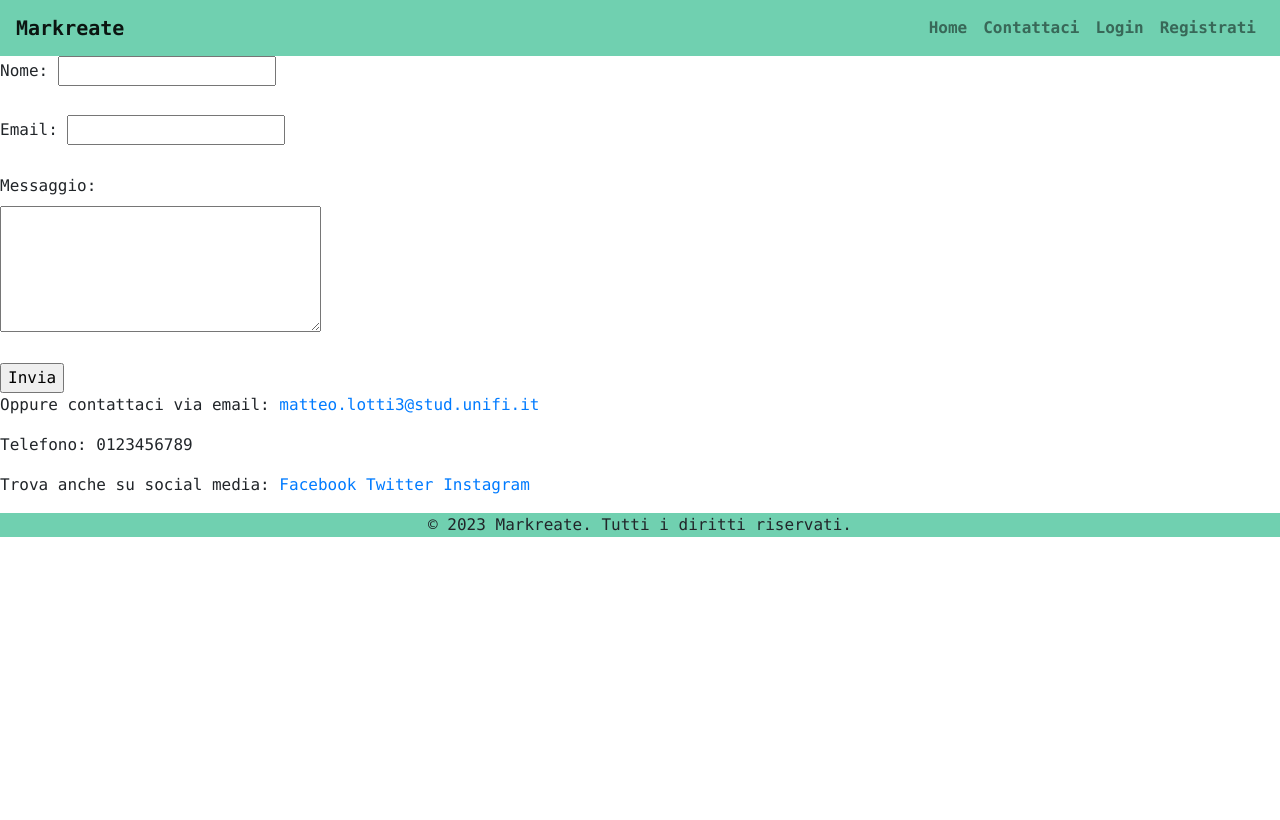
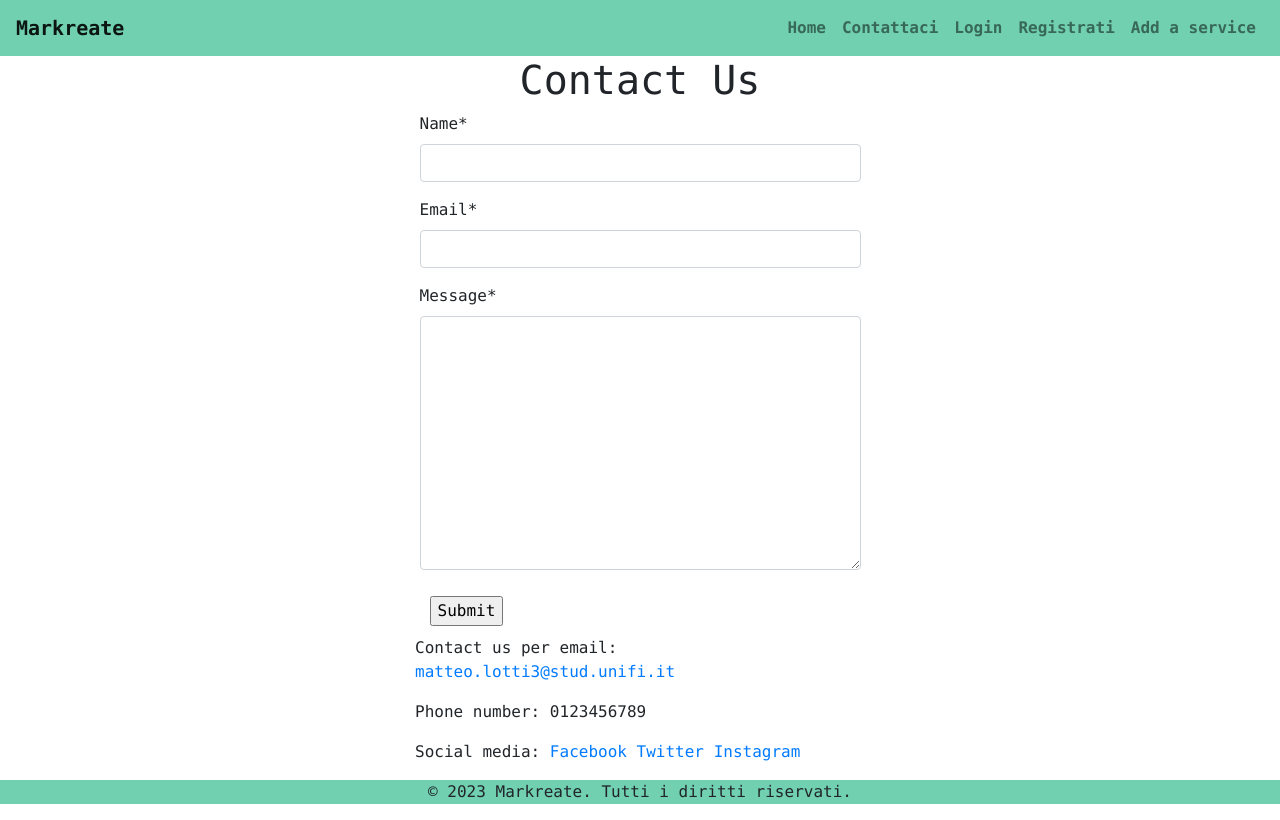
Before and after one commit to teolotti/Markreate, a Django app: page /contact/ in a window 1280 px wide. Before the commit the page ends 537 px from the top, so only its background shows below. Run offline with Django 4.2, Linux system fonts and the light colour scheme; parts of the project's set-up code (start-up, migrations or seed data) failed here and were passed over; some libraries are stand-ins or nearby versions.

Commit message:
edit gestito

```diff
--- a/accounts/models.py
+++ b/accounts/models.py
@@ -18,7 +18,7 @@
 
 class Seller(models.Model):
     user = models.OneToOneField(User, on_delete=models.CASCADE, primary_key=True)
-    profile_pic = models.ImageField()
+    profile_pic = models.ImageField(upload_to='profile_pics')
     profession = models.CharField(max_length=200, default=None, blank=True, null=True)
     personal_info = models.TextField(default=None, blank=True, null=True)
 
--- a/accounts/urls.py
+++ b/accounts/urls.py
@@ -10,5 +10,6 @@
     path('logout/', views.logoutUser, name='logout'),
     path('becomeSeller/', views.becomeSeller, name='becomeSeller'),
     path('profile/', views.profile, name='profile'),
-    path('profile/services/', views.yourServices, name='yourServices'),
+    path('profile/services/', include('pages.urls')),
+    path('profile/edit/', views.edit_profile, name='editProfile'),
 ] + static(settings.MEDIA_URL, document_root=settings.MEDIA_ROOT)
--- a/pages/admin.py
+++ b/pages/admin.py
@@ -1,7 +1,7 @@
 from django.contrib import admin
-from .models import Service
-
+from .models import Service, Order
 
 # Register your models here.
 
 admin.site.register(Service)
+admin.site.register(Order)
--- a/pages/forms.py
+++ b/pages/forms.py
@@ -22,6 +22,12 @@
         fields = ['title', 'description', 'image', 'price']
 
 
+class EditServiceForm(ModelForm):
+    class Meta:
+        model = Service
+        fields = ['title', 'description', 'image', 'price']
+
+
 class ContactForm(forms.Form):
     name = forms.CharField(max_length=100)
     email = forms.EmailField()
--- a/pages/models.py
+++ b/pages/models.py
@@ -9,7 +9,7 @@
 class Service(models.Model):
     title = models.CharField(max_length=200)
     description = models.TextField()
-    image = models.ImageField()
+    image = models.ImageField(upload_to='service_images')
     price = models.FloatField()
     seller = models.ForeignKey(Seller, default=None, on_delete=models.CASCADE)
 
--- a/pages/views.py
+++ b/pages/views.py
@@ -1,5 +1,9 @@
+from django.contrib import messages
+from django.contrib.auth.decorators import login_required
 from django.core.mail import send_mail
-from django.shortcuts import render
+from django.shortcuts import render, redirect, get_object_or_404
+
+from .forms import CreateServiceForm, EditServiceForm, ContactForm
 from .models import Service
 
 
@@ -12,9 +16,70 @@
 
 
 def contact(request):
+    form = ContactForm()
     if request.method == 'POST':
-        # Gestisci i dati del modulo di contatto inviati
-        name = request.POST.get('name')
-        email = request.POST.get('email')
-        message = request.POST.get('message')
-    return render(request, 'contact.html')
+        form = ContactForm(request.POST)
+        if form.is_valid():
+            messages.success(request, 'Your message has been sent successfully.')
+    context = {'form': form}
+    return render(request, 'contact.html', context)
+
+
+@login_required(login_url='login')
+def yourServices(request):
+    if request.user.groups.filter(name='Sellers Group').exists():
+        services = Service.objects.filter(seller=request.user.seller)
+        context = {'services': services}
+        return render(request, 'accounts/yourServices.html', context)
+    else:
+        return redirect('BecomeSeller')
+
+
+@login_required(login_url='login')
+def create_service(request):
+    if not request.user.groups.filter(name='Sellers Group').exists():
+        return redirect('BecomeSeller')
+    else:
+        form = CreateServiceForm()
+
+    if request.method == 'POST':
+        form = CreateServiceForm(request.POST, request.FILES)
+        if form.is_valid():
+            service = form.save(commit=False)
+            service.seller = request.user.seller
+            service.save()
+            return redirect('yourServices')
+    context = {'form': form}
+    return render(request, 'accounts/service_form.html', context)
+
+
+@login_required(login_url='login')
+def edit_service(request, id):
+    if not request.user.groups.filter(name='Sellers Group').exists():
+        return redirect('BecomeSeller')
+    else:
+        form = EditServiceForm()
+
+    service = get_object_or_404(Service, id=id)
+
+    if request.method == 'GET':
+        context = {'form': EditServiceForm(instance=service), 'id': id}
+        return render(request, 'accounts/service_form.html', context)
+
+    if request.method == 'POST':
+        form = EditServiceForm(request.POST, request.FILES, instance=service)
+        if form.is_valid():
+            service = form.save(commit=False)
+            service.save()
+            messages.success(request, 'The post has been updated successfully.')
+            return redirect('yourServices')
+    context = {'form': form}
+    return render(request, 'accounts/service_form.html', context)
+
+
+@login_required(login_url='login')
+def delete_service(request, id):
+    service = get_object_or_404(Service, id=id)
+    service.delete()
+    messages.success(request, 'The post has been deleted successfully.')
+    return redirect('yourServices')
--- a/templates/accounts/profile.html
+++ b/templates/accounts/profile.html
@@ -17,7 +17,7 @@
         <h3>Your Profile</h3>
         <p>First Name: {{ user.first_name }}</p>
         <p>Last Name: {{ user.last_name }}</p>
-        <a href="#" class="btn btn-primary" style="margin-bottom: 10px">Edit Profile</a>
+        <a href="{% url 'editProfile' %}" class="btn btn-primary" style="margin-bottom: 10px">Edit Profile</a>
 
         <h3>Your Orders</h3>
         {% for order in orders %}
--- a/templates/accounts/yourServices.html
+++ b/templates/accounts/yourServices.html
@@ -22,8 +22,8 @@
                                     <h5 class="card-title">{{ service.title }}</h5>
                                     <p class="card-text">{{ service.description }}</p>
                                     <p class="card-text">{{ service.price }} €</p>
-                                    <a href="#" class="btn btn-primary">Edit</a>
-                                    <a href="#" class="btn btn-danger">Delete</a>
+                                    <a href="{% url 'edit_service' service.id %}" class="btn btn-primary">Edit</a>
+                                    <a href="{% url 'delete_service' service.id %}" class="btn btn-danger">Delete</a>
                                 </div>
                             </div>
                         </div>
@@ -33,7 +33,7 @@
                 </ul>
 
                 <!-- Add new service button -->
-                <a href="#" class="btn btn-success" style="margin-top: 10px">Add New Service</a>
+                <a href='{% url 'create_service' %}' class="btn btn-success" style="margin: 10px">Add New Service</a>
             </div>
         </div>
     </div>
--- a/templates/base.html
+++ b/templates/base.html
@@ -52,6 +52,11 @@
                         <a class="nav-link" href="{% url 'becomeSeller' %}">Diventa un venditore</a>
                     </li>
                 {% endif %}
+                {% if request.user|has_group:"Sellers Group" %}
+                    <li class="nav-item">
+                        <a class="nav-link" href="{% url 'create_service' %}">Add a service</a>
+                    </li>
+                {% endif %}
             </ul>
         </div>
     </nav>
--- a/templates/contact.html
+++ b/templates/contact.html
@@ -6,29 +6,30 @@
 {% endblock %}
 
 {% block content %}
-    <form method="post" action="">
-        {% csrf_token %}
-        {{ form|crispy }}
-        <label for="name">Nome:</label>
-        <input type="text" id="name" name="name" required><br><br>
+    <div class="d-flex justify-content-center links">
+        <div class="user-card" style="display: flex; justify-content: center; flex-direction: column; width: 450px">
+            <div class="d-flex justify-content-center links">
+                <h1>Contact Us</h1>
+            </div>
+            <div class="d-flex justify-content-center">
+                <form method="post" action="">
+                    {% csrf_token %}
+                    {{ form | crispy }}
+                    <input type="submit" name="Create User" style="margin: 10px">
+                </form>
+            </div>
+            <p>Contact us per email: <a href="mailto:info@example.com">matteo.lotti3@stud.unifi.it</a></p>
 
-        <label for="email">Email:</label>
-        <input type="email" id="email" name="email" required><br><br>
+            <p>Phone number: 0123456789</p>
 
-        <label for="message">Messaggio:</label><br>
-        <textarea id="message" name="message" rows="5" cols="30" required></textarea><br><br>
+            <p>Social media:
+                <a href="https://www.facebook.com/">Facebook</a>
+                <a href="https://www.twitter.com/">Twitter</a>
+                <a href="https://www.instagram.com/">Instagram</a>
+            </p>
+        </div>
+    </div>
 
-        <input type="submit" value="Invia">
-    </form>
 
-    <p>Oppure contattaci via email: <a href="mailto:info@example.com">matteo.lotti3@stud.unifi.it</a></p>
-
-    <p>Telefono: 0123456789</p>
-
-    <p>Trova anche su social media:
-        <a href="https://www.facebook.com/">Facebook</a>
-        <a href="https://www.twitter.com/">Twitter</a>
-        <a href="https://www.instagram.com/">Instagram</a>
-    </p>
 
 {% endblock %}
```
Also changed, not shown: accounts/views.py (+28 -5 lines), accounts/forms.py (line endings or trailing spaces), db.sqlite3.
